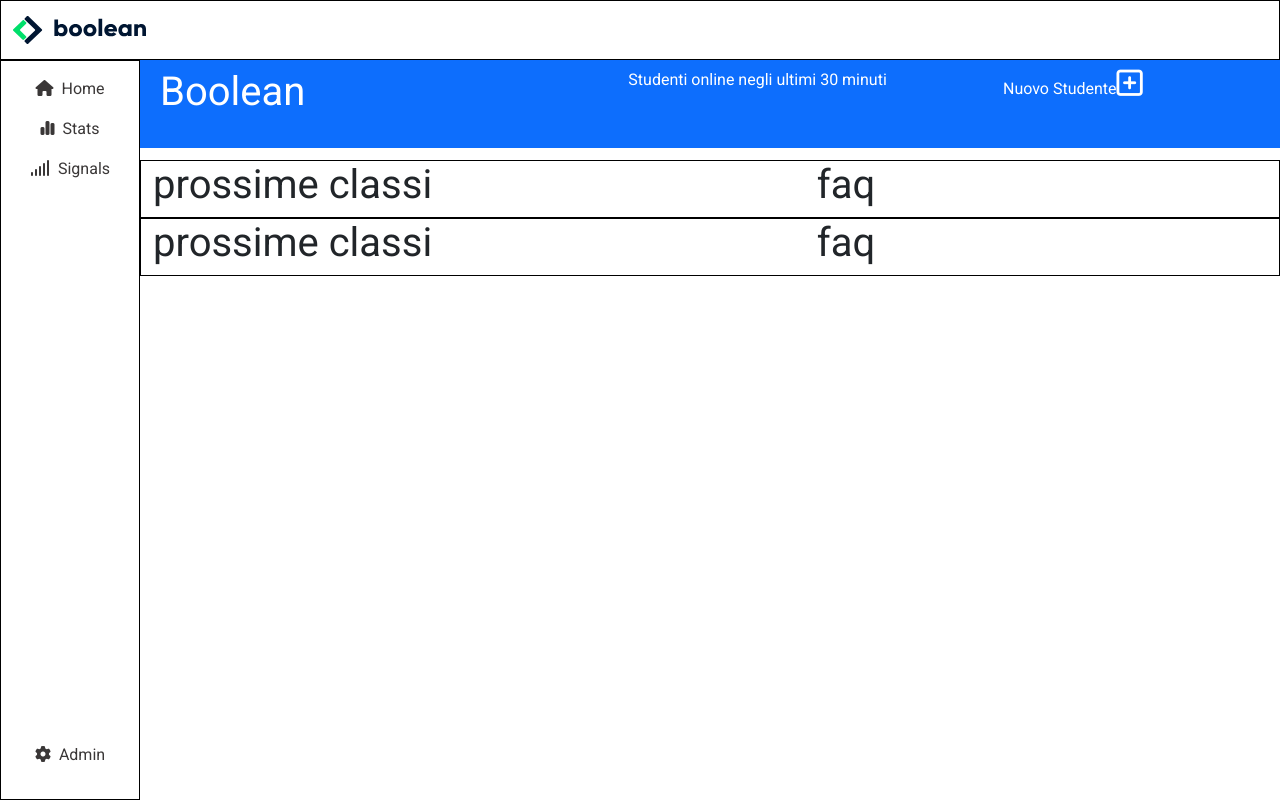
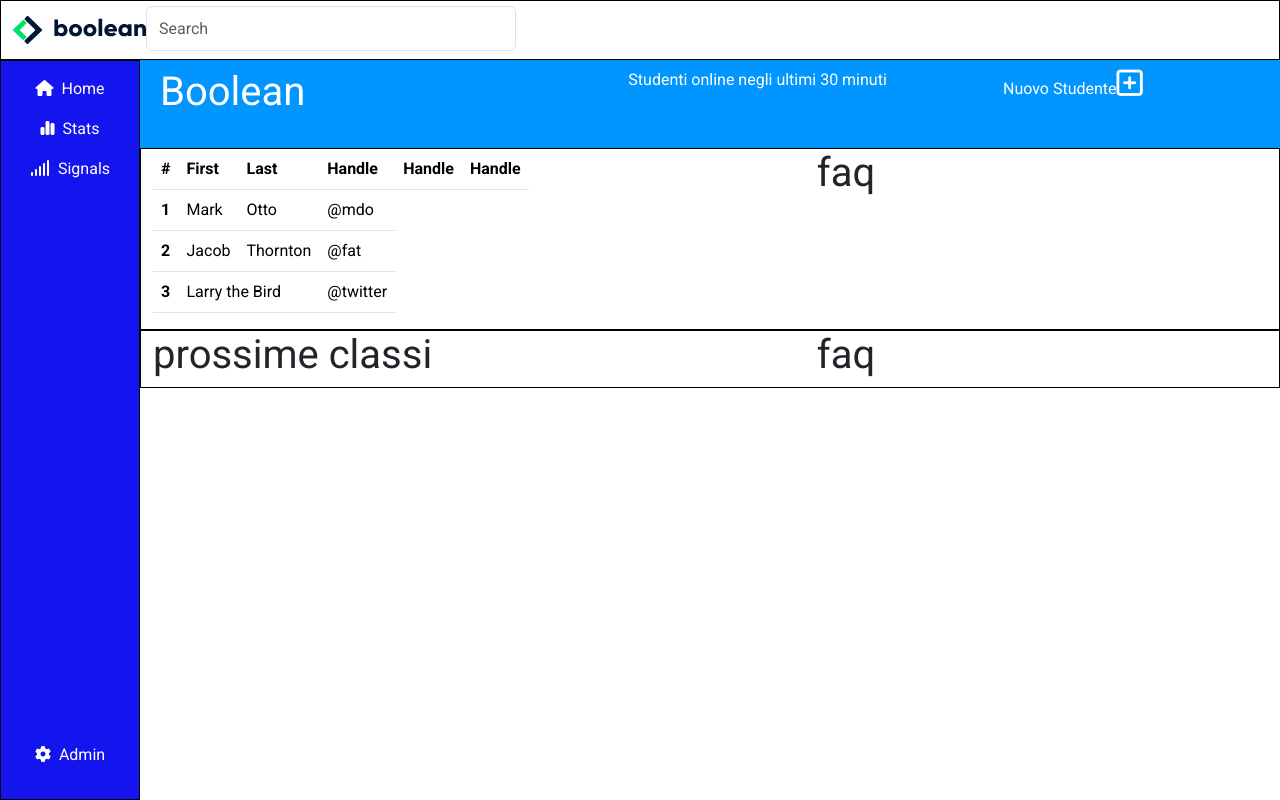
Before and after one commit to Fradala/html-css-bootstrap-dashboard, a plain HTML site: page index.html in a window 1280 px wide. Drawn offline with nearby package versions, Linux system fonts and the light colour scheme.

Commit message:
inserita tabella nome stato ecc e anche la search nella nav

```diff
--- a/index.html
+++ b/index.html
@@ -22,6 +22,11 @@
             <div class="nav">
                 <img class="small-logo" src="./img/mobile-logo.png" alt="logo per telefono">
                 <img class="logo" src="./img/logo.svg" alt="logo completo">
+                <form class="d-flex" role="search">
+                    <input class="form-control me-2" type="search" placeholder="Search" aria-label="Search">
+
+                </form>
+
             </div>
 
         </section>
@@ -49,7 +54,7 @@
             <div class="container">
                 <div class="row">
                     <div class="col-12">
-                        <div class="row bg-primary p-2">
+                        <div class="row p-2">
                             <div class="col-12 col-md-4 order-md-3 col-lg-3 order-lg-3 mb-3"><p class="testo-info">Nuovo Studente</p><i class="fa-regular fa-square-plus"></i></div>
                             <div class="col-12 col-md-4 order-md-1 col-lg-5 order-lg-1 mb-3"><h1>Boolean</h1></div>
                             <div class="col-12 col-md-4 order-md-2 col-lg-4 order-lg-2 mb-3"><p class="testo-info">Studenti online negli ultimi 30 minuti</p></div>
@@ -63,7 +68,69 @@
                 <div class="container-fluid">
                     <div class="row">
                         <div class="col-12 col-lg-7">
-                            <h1>prossime classi</h1>
+                            <table class="table smart">
+                                <thead>
+                                    <tr>
+                                        <th scope="col">#</th>
+                                        <th scope="col">First</th>
+                                        <th scope="col">Last</th>
+                                        <th scope="col">Handle</th>
+                                    </tr>
+                                </thead>
+                                <tbody>
+                                    <tr>
+                                        <th scope="row">1</th>
+                                        <td>Mark</td>
+                                        <td>Otto</td>
+                                        <td>@mdo</td>
+                                    </tr>
+                                    <tr>
+                                        <th scope="row">2</th>
+                                        <td>Jacob</td>
+                                        <td>Thornton</td>
+                                        <td>@fat</td>
+                                    </tr>
+                                    <tr>
+                                        <th scope="row">3</th>
+                                        <td colspan="2">Larry the Bird</td>
+                                        <td>@twitter</td>
+                                    </tr>
+                                </tbody>
+                              </table>
+
+                              <table class="table desk">
+                                <thead>
+                                    <tr>
+                                        <th scope="col">#</th>
+                                        <th scope="col">First</th>
+                                        <th scope="col">Last</th>
+                                        <th scope="col">Handle</th>
+                                        <th scope="col">Handle</th>
+                                        <th scope="col">Handle</th>
+                                    </tr>
+                                </thead>
+                                <tbody>
+                                    <tr>
+                                        <th scope="row">1</th>
+                                        <td>Mark</td>
+                                        <td>Otto</td>
+                                        <td>@mdo</td>
+                                    </tr>
+                                    <tr>
+                                        <th scope="row">2</th>
+                                        <td>Jacob</td>
+                                        <td>Thornton</td>
+                                        <td>@fat</td>
+                                    </tr>
+                                    <tr>
+                                        <th scope="row">3</th>
+                                        <td colspan="2">Larry the Bird</td>
+                                        <td>@twitter</td>
+                                    </tr>
+                                </tbody>
+                              </table>
+
+
                         </div>
                         <div class="col-12 col-lg-5">
                             <h1>faq</h1>
--- a/style/style.css
+++ b/style/style.css
@@ -8,6 +8,11 @@ body{
     height: 60px;
     border: 1px solid black;
 
+}
+.form-control{
+    width: 370px;
+    height: 45px;
+    margin-top: 5px;
 }
 
 .small-logo{
@@ -41,6 +46,8 @@ body{
     position: absolute;
     left: 0px;
     top: 0px;
+    background-color: rgb(20, 20, 238);
+    color: white;
 }
 .testo-pc{
     display: none;
@@ -52,7 +59,8 @@ body{
     width: calc(100% - 60px);
     margin-left: 60px;
     color: white;
-    height: 300px;
+
+    background-color: rgb(0, 149, 255);
 }
 .testo-info{
     display: inline-flex;
@@ -61,6 +69,8 @@ body{
     font-size: 30px;
 }
 
+/*MAIN_CONTENT*/
+
 #main-content .container-fluid{
     width: calc(100% - 60px);
     margin-left: 60px;
@@ -68,19 +78,31 @@ body{
 
 }
 
+.desk{
+    display: none;
+}
+
+.fa-code{
+    color: white;
+    background-color: red;
+    border-radius: 20px;
+}
+
 
 @media screen and (min-width:768px) {
 
-    #main-info{
-        height: 200px;
 
-    }
 
     #main-content .container-fluid{
         width: calc(100% - 60px);
         margin-left: 60px;
     }
-
+    .desk{
+        display: inline-block;
+    }
+    .smart{
+        display: none;
+    }
 
 }
 
@@ -105,7 +127,7 @@ body{
     #main-info{
         width: calc(100% - 140px);
         margin-left: 140px;
-        height: 100px;
+
     }
 
     #main-content .container-fluid{
```
